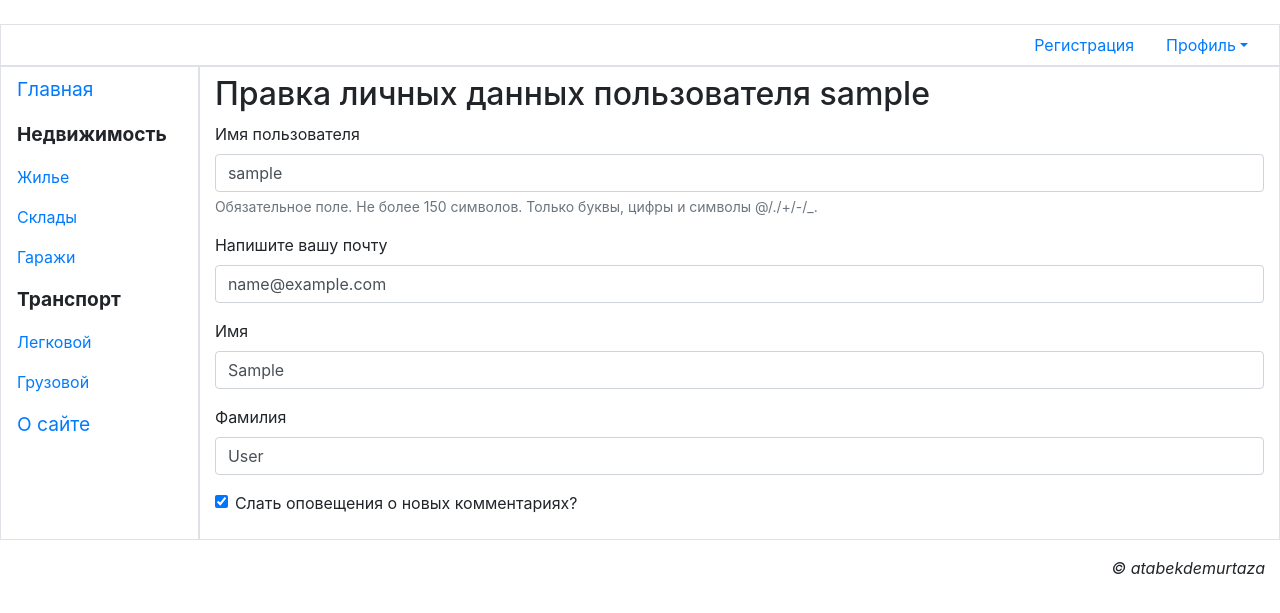
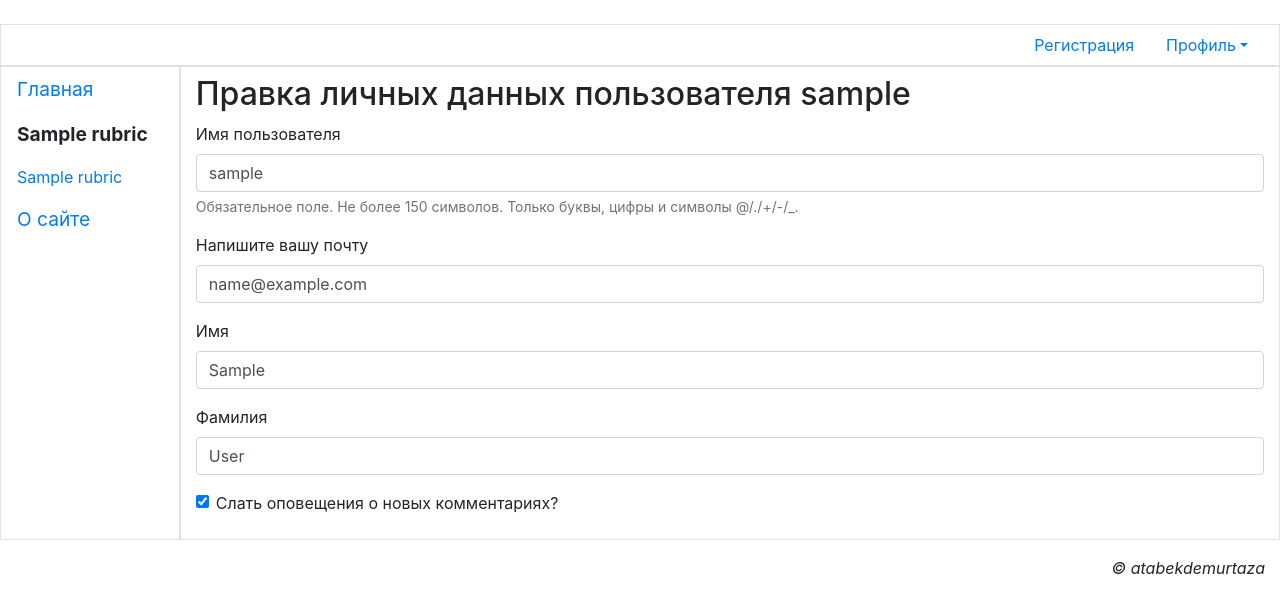
Before and after one commit to atabekdemurtaza/Online_shopping, a Django app: page /accounts/profile/change/ in a window 1280 px wide. Shown: the part 115-728 px from the top of the page. Run offline with Django 3.2, Linux system fonts and the light colour scheme; a user stored in the database is signed in; tables that the repository leaves empty hold one stand-in row (values such as "Sample post"); some libraries are stand-ins or nearby versions.

Commit message:
End of 13

```diff
--- a/bboard/settings.py
+++ b/bboard/settings.py
@@ -57,6 +57,7 @@ TEMPLATES = [
                 'django.template.context_processors.request',
                 'django.contrib.auth.context_processors.auth',
                 'django.contrib.messages.context_processors.messages',
+                'main.middlewares.bboard_context_processor', #Мы добавили обработчика пагинации
             ],
         },
     },
--- a/main/middlewares.py
+++ b/main/middlewares.py
@@ -1,5 +1,6 @@
 from .models import SubRubric
 
+#То есть пагинация
 #Создадим обработчик контекста, в котором и будет формироваться список подрубрик.
 def bboard_context_processor(request):
 
--- a/main/models.py
+++ b/main/models.py
@@ -13,7 +13,7 @@ class User(AbstractUser):
 #Создадим Рубрику
 class Rubric(models.Model):
 
-	name  = models.CharField(max_length=20, db_index=True, unique=True, verbose_name='Название') #Название
+	name  = models.CharField(max_length=40, db_index=True, unique=True, verbose_name='Название') #Название
 	order = models.SmallIntegerField(default=0, db_index=True, verbose_name='Порядок')           #Порядок
 	super_rubric = models.ForeignKey('SuperRubric', on_delete=models.PROTECT, null=True, blank=True, verbose_name='Надрубрика') #Надрубрика
 
--- a/main/templates/layout/base.html
+++ b/main/templates/layout/base.html
@@ -47,13 +47,21 @@
 	<div class="row">
 		<nav class="col-md-auto nav flex-column border">
 			<a href="{% url 'main:index' %}" class="nav-link root">Главная</a>
-			<span class="nav-link root font-weight-bold">Недвижимость</span>
+			<!--<span class="nav-link root font-weight-bold">Недвижимость</span>
 			<a class="nav-link" href="#">Жилье</a>
 			<a class="nav-link" href="#">Склады</a>
 			<a class="nav-link" href="#">Гаражи</a>
 			<span class="nav-link root font-weight-bold" href="#">Транспорт</span>
 			<a class="nav-link" href="#">Легковой</a>
-			<a class="nav-link" href="#">Грузовой</a>
+			<a class="nav-link" href="#">Грузовой</a> -->
+			{% for rubric in rubrics %}
+				{% ifchanged rubric.super_rubric.pk %}
+					<span class="nav-link root font-weight-bold">
+						{{rubric.super_rubric.name}}
+					</span>
+				{% endifchanged %}
+				<a class="nav-link" href="{% url 'main:by_rubric' pk=rubric.pk %}">{{rubric.name}}</a>
+			{% endfor %}
 			<a class="nav-link root" href="{% url 'main:other_page' page='about' %}">О сайте</a>
 		</nav>
 		<section class="col border py-2">
--- a/main/urls.py
+++ b/main/urls.py
@@ -9,10 +9,12 @@ from .views import ChangeUserPasswordView
 from .views import UserRegisterView, UserRegisterDoneView
 from .views import user_activate
 from .views import DeleteUserView
+from .views import by_rubric
 
 app_name = 'main'
 urlpatterns = [
 
+	path('<int:pk>/', by_rubric, name='by_rubric'),
 	path('<str:page>/', other_page, name='other_page'),
 	path('accounts/login/', UserLoginView.as_view(), name='login'),
 	path('accounts/logout/', UserLogOutView.as_view(), name='logout'),
--- a/main/views.py
+++ b/main/views.py
@@ -134,3 +134,8 @@ class DeleteUserView(LoginRequiredMixin, DeleteView):
 		if not queryset:
 			queryset = self.get_queryset()
 		return get_object_or_404(queryset, pk=self.user_id)
+
+#Обьявим рубрик из БД
+def by_rubric(request, pk):
+
+	pass
```
Also changed, not shown: main/migrations/0005_auto_20211125_1008.py (added), 1 other file.
